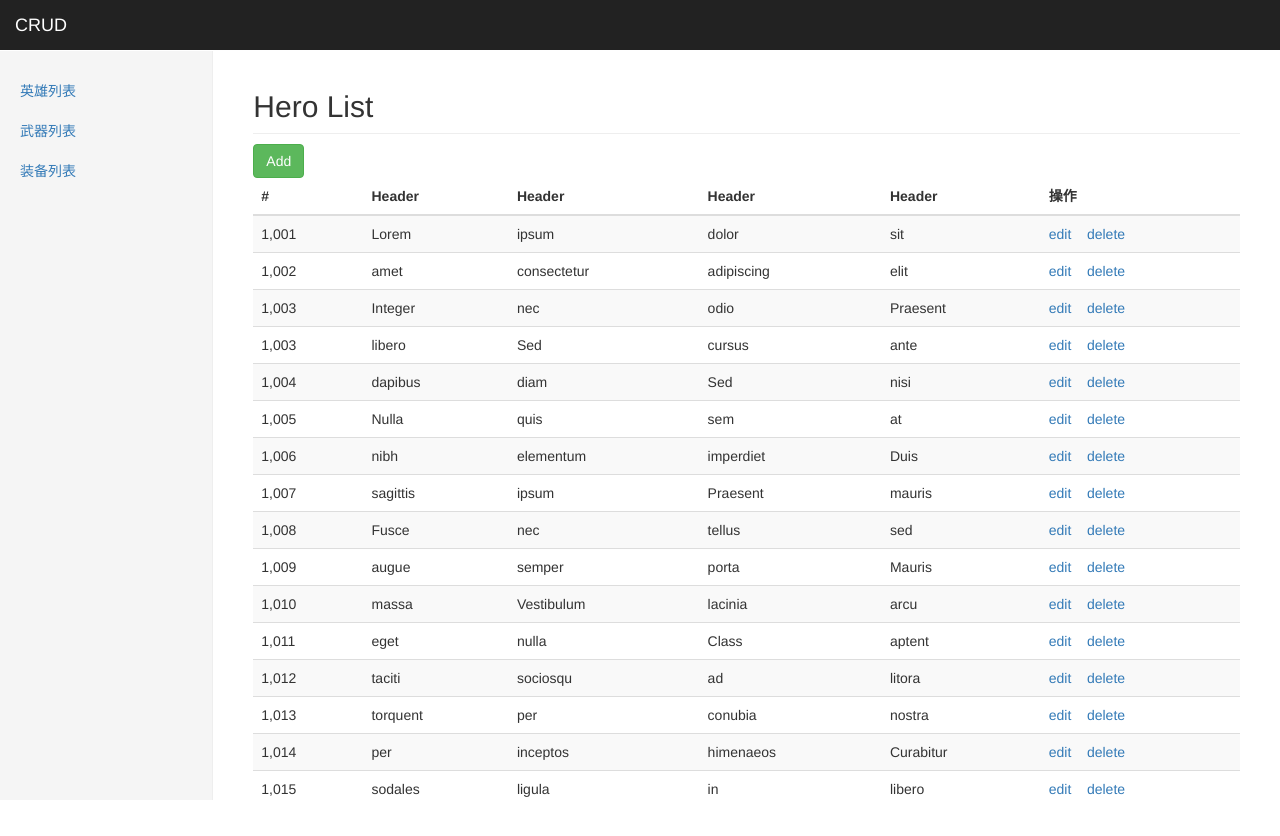
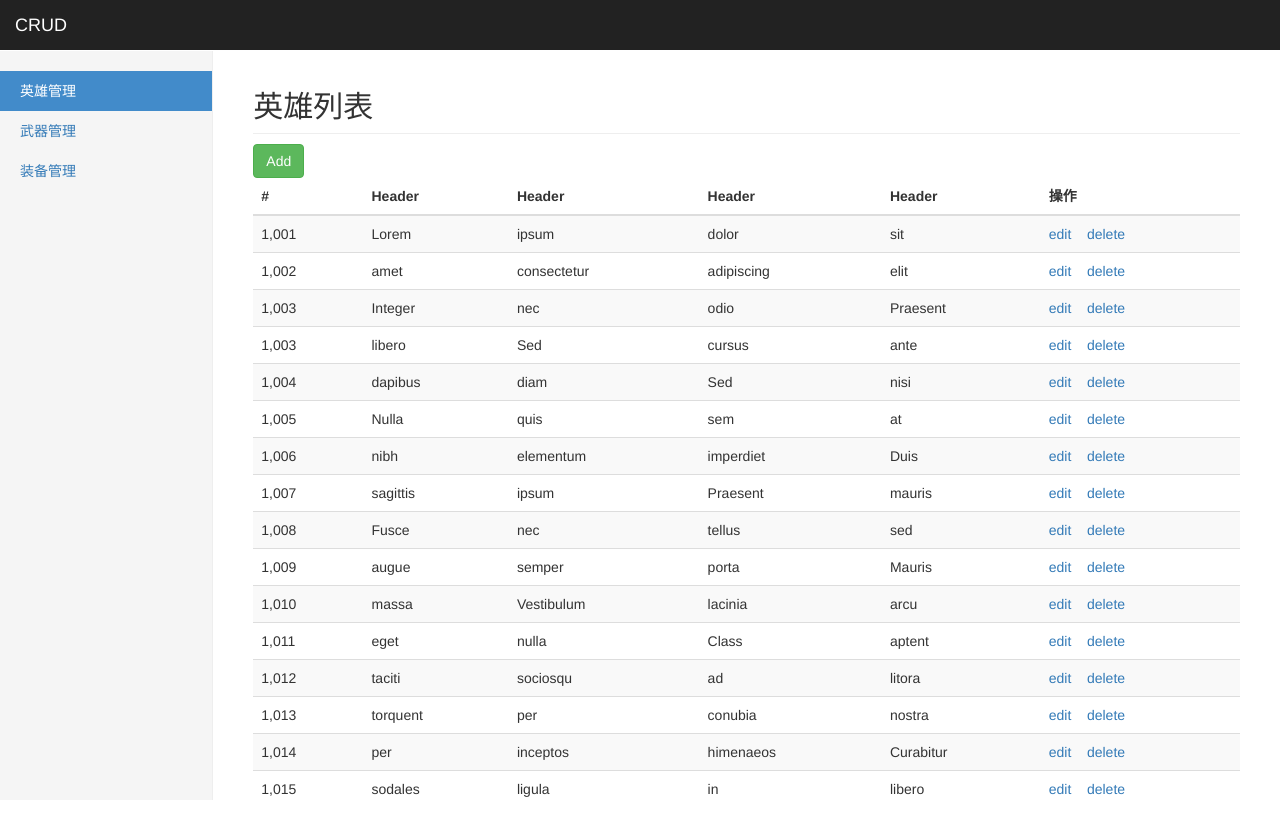
Before and after one commit to qianer888/heroes-0, a Vue app: page /#/hero in a window 1280 px wide. Shown: the top 836 px of the page. Built offline with nearby package versions, Linux system fonts and the light colour scheme.

Commit message:
03-高亮显示,因为路由没有导入

```diff
--- a/src/components/AppSidebar.vue
+++ b/src/components/AppSidebar.vue
@@ -1,12 +1,9 @@
 <template>
     <div class="col-sm-3 col-md-2 sidebar">
             <ul class="nav nav-sidebar">
-              <!-- <li class="active"><a href="#">英雄列表</a></li>
-              <li><a href="#">武器列表</a></li>
-              <li><a href="#">装备列表</a></li> -->
-              <router-link to="/hero" tag="li"><a>英雄列表</a></router-link>
-              <router-link to="/weapon" tag="li"><a>武器列表</a></router-link>
-              <router-link to="/equip" tag="li"><a>装备列表</a></router-link>
+              <router-link to="/hero" tag="li"><a>英雄管理</a></router-link>
+              <router-link to="/weapon" tag="li"><a>武器管理</a></router-link>
+              <router-link to="/equip" tag="li"><a>装备管理</a></router-link>
             </ul>
           </div>
 </template>
--- a/src/main.js
+++ b/src/main.js
@@ -1,35 +1,26 @@
+// ES6中的模块化的语法，导入模块
 import Vue from 'vue'
+
+// 根组件
 import App from './App.vue'
 
+// 提示当前处在开发模式, false 不提示
 Vue.config.productionTip = false
 
+import axios from 'axios'
+// 配置axios的基地址，调用请求方法的时候get(url)，会自动把请求方法的路径拼接到基地址后面
+axios.defaults.baseURL = 'http://localhost:3000/'
+// 让所有vue 实例都具有一个属性axios，给Vue构造函数的原型增加成员
+Vue.prototype.axios = axios
+
+
+// 导入样式
 import '../node_modules/bootstrap/dist/css/bootstrap.css'
-//导入样式以及静态资源
 import './assets/css/index.css'
 
-
-
-// 导入vue-router
-import VueRouter from 'vue-router'
-// 注册VueRouter插件
-Vue.use(VueRouter)
-
-// 导入 HeroList 组件
-import HeroList from './views/hero/HeroList.vue'
-import WeaponList from './views/weapon/WeaponList.vue'
-import EquipList from './views/equip/EquipList.vue'
+import router from './router'
 
 // 创建路由对象
-const router = new VueRouter({
-  // 配置路由规则
-  routes: [
-    { path: '/', redirect: { name: 'hero' } },
-    { name: 'hero', path: '/hero', component: HeroList },
-    { name: 'weapon', path: '/weapon', component: WeaponList },
-    { name: 'equip', path: '/equip', component: EquipList },
-  ]
-})
-
 new Vue({
   render: createElement => createElement(App),
   // 配置router对象
--- a/src/router.js
+++ b/src/router.js
@@ -11,9 +11,9 @@ Vue.use(VueRouter)
 import HeroList from './views/hero/HeroList.vue'
 import WeaponList from './views/weapon/WeaponList.vue'
 import EquipList from './views/equip/EquipList.vue'
-// 导入 HeroAdd 组件
-import HeroAdd from './views/hero/HeroAdd.vue'
-import HeroEdit from './views/hero/HeroEdit.vue'
+// // 导入 HeroAdd 组件
+// import HeroAdd from './views/hero/HeroAdd.vue'
+// import HeroEdit from './views/hero/HeroEdit.vue'
 
 // 创建路由对象
 const router = new VueRouter({
@@ -29,10 +29,10 @@ const router = new VueRouter({
     { name: 'hero', path: '/hero', component: HeroList },
     { name: 'weapon', path: '/weapon', component: WeaponList },
     { name: 'equip', path: '/equip', component: EquipList },
-    // 添加英雄的路由
-    { name: 'heroadd', path: '/hero/add', component: HeroAdd },
-    // 动态路由地址 :id
-    { name: 'heroedit', path: '/hero/edit/:id', component: HeroEdit, props: true },
+    // // 添加英雄的路由
+    // { name: 'heroadd', path: '/hero/add', component: HeroAdd },
+    // // 动态路由地址 :id
+    // { name: 'heroedit', path: '/hero/edit/:id', component: HeroEdit, props: true },
   ]
 })
 
--- a/src/views/equip/EquipList.vue
+++ b/src/views/equip/EquipList.vue
@@ -1,6 +1,6 @@
 <template>
    <div class="col-sm-9 col-sm-offset-3 col-md-10 col-md-offset-2 main">
-            <h2 class="sub-header">Equip List</h2>
+            <h2 class="sub-header">装备列表</h2>
             <a class="btn btn-success" href="add.html">Add</a>
             <div class="table-responsive">
               <table class="table table-striped">
--- a/src/views/hero/HeroList.vue
+++ b/src/views/hero/HeroList.vue
@@ -1,6 +1,6 @@
 <template>
    <div class="col-sm-9 col-sm-offset-3 col-md-10 col-md-offset-2 main">
-            <h2 class="sub-header">Hero List</h2>
+            <h2 class="sub-header">英雄列表</h2>
             <a class="btn btn-success" href="add.html">Add</a>
             <div class="table-responsive">
               <table class="table table-striped">
--- a/src/views/weapon/WeaponList.vue
+++ b/src/views/weapon/WeaponList.vue
@@ -1,6 +1,6 @@
 <template>
    <div class="col-sm-9 col-sm-offset-3 col-md-10 col-md-offset-2 main">
-            <h2 class="sub-header">Weapon List</h2>
+            <h2 class="sub-header">武器列表</h2>
             <a class="btn btn-success" href="add.html">Add</a>
             <div class="table-responsive">
               <table class="table table-striped">
```
